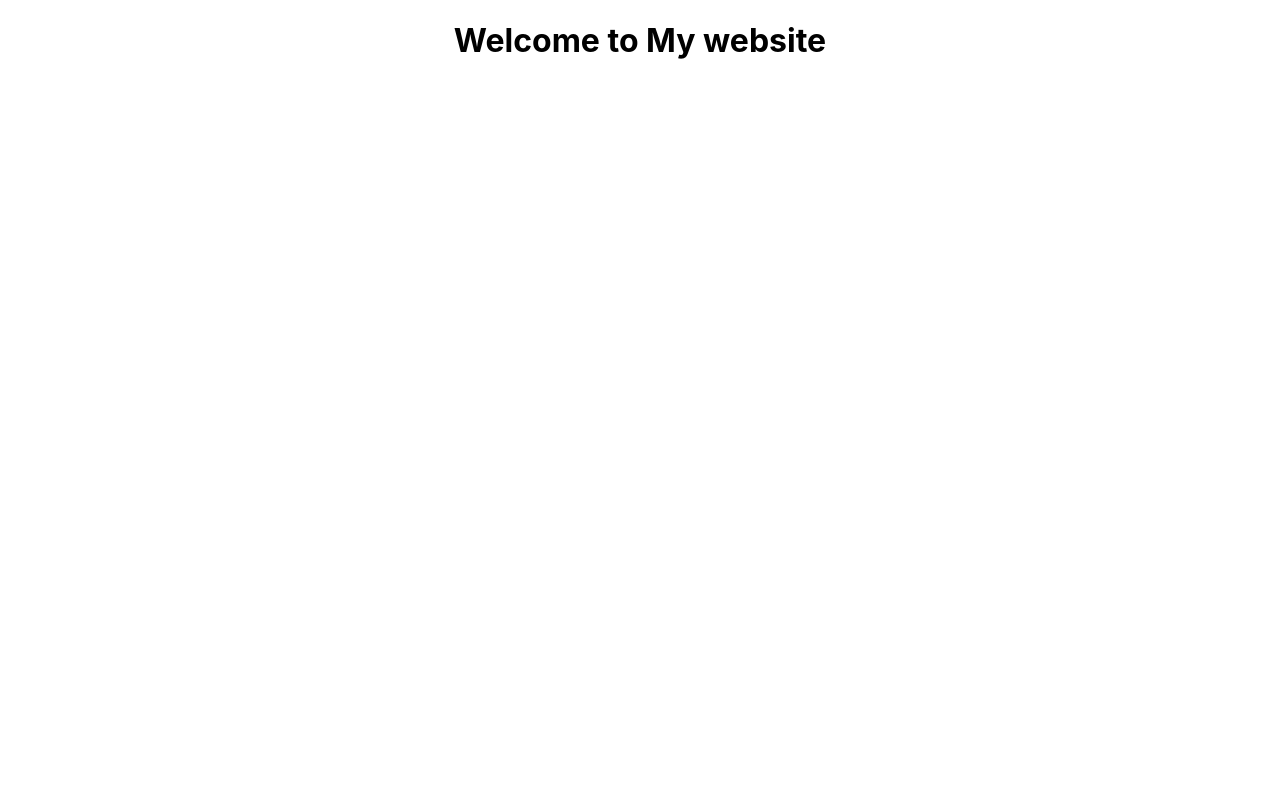
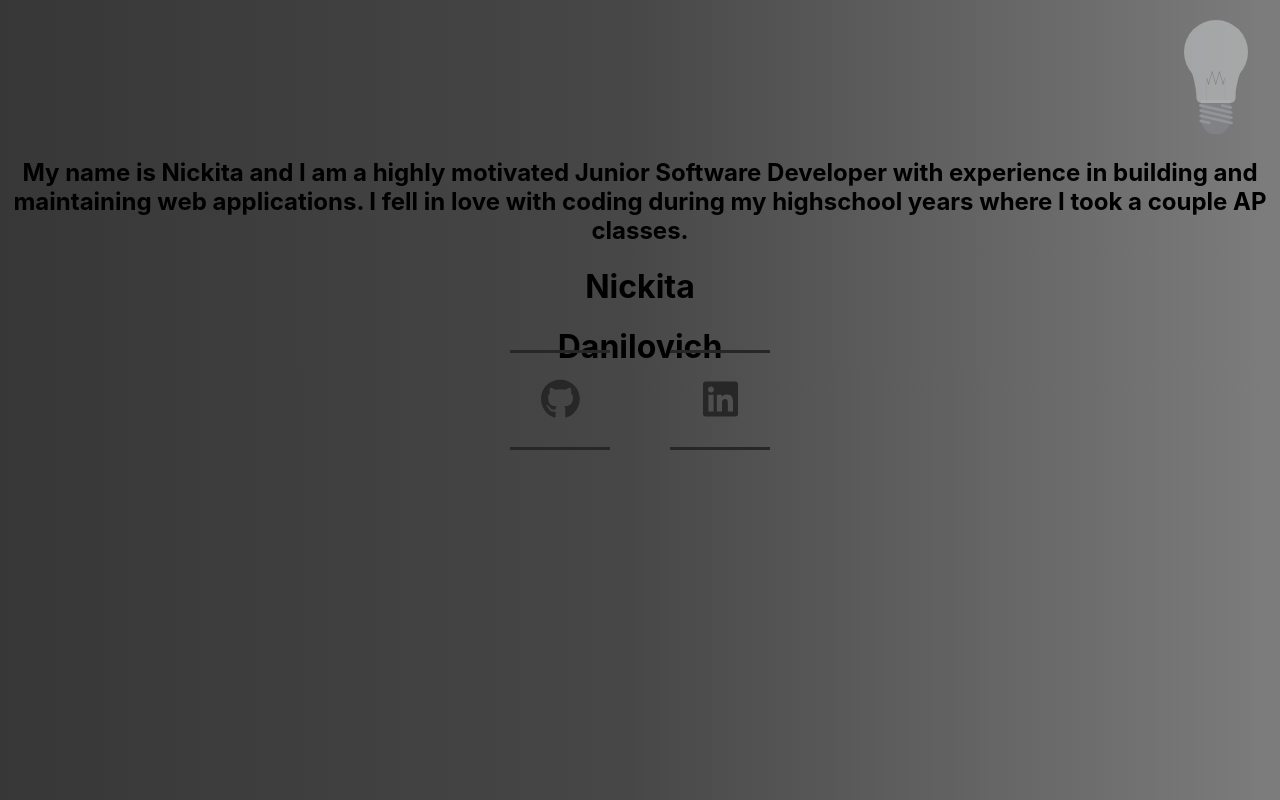
Before and after one commit to nickd0202/nickita_website, a React (Create React App) app: page / in a window 1280 px wide. Built offline with nearby package versions, Linux system fonts and the light colour scheme.

Commit message:
added simple layout and light mode button

```diff
--- a/package.json
+++ b/package.json
@@ -3,6 +3,10 @@
   "version": "0.1.0",
   "private": true,
   "dependencies": {
+    "@fortawesome/fontawesome-svg-core": "^6.4.0",
+    "@fortawesome/free-brands-svg-icons": "^6.4.0",
+    "@fortawesome/free-solid-svg-icons": "^6.4.0",
+    "@fortawesome/react-fontawesome": "^0.2.0",
     "@testing-library/jest-dom": "^5.16.5",
     "@testing-library/react": "^13.4.0",
     "@testing-library/user-event": "^13.5.0",
--- a/src/App.css
+++ b/src/App.css
@@ -2,37 +2,192 @@
   text-align: center;
 }
 
-.App-logo {
-  height: 40vmin;
-  pointer-events: none;
+/* body{
+  margin:0;
+  padding:0;
+  background: linear-gradient(90deg, rgba(55,55,55,1) 0%, rgba(71,71,71,1) 49%, rgba(124,124,124,1) 99%);
+} */
+.dark {
+  background: linear-gradient(90deg, rgba(55,55,55,1) 0%, rgba(71,71,71,1) 49%, rgba(124,124,124,1) 99%);;
+  color: #000000;
+}
+.light {
+  background: linear-gradient(90deg, rgba(231,231,231,1) 0%, rgba(209,209,209,1) 49%, rgba(176,176,176,1) 100%);
+  color: #000000;
 }
 
-@media (prefers-reduced-motion: no-preference) {
-  .App-logo {
-    animation: App-logo-spin infinite 20s linear;
-  }
+#bulb {
+  width: 5%;
+  margin-left: 90%;
+  margin-top: 20px;
+}
+.filament {
+  transition: all 0.2s ease;
+}
+.cls-5 {
+  transition: all 1s ease;
+}
+#toggle:checked ~ body {
+  background-color: red;
+}
+#toggle:checked ~ #bulb .filament {
+  fill: orange;
+}
+#toggle:checked ~ #bulb .cls-5 {
+  fill: #fff78c;
+}
+.prong {
+  fill: #6d6e71;
+}
+.cls-2 {
+  fill: #808285;
+}
+.cls-3 {
+  fill: #939598;
+}
+.cls-4 {
+  opacity: 0.51;
+}
+.cls-5 {
+  fill: #d1d3d4;
+}
+#toggle {
+  position: absolute;
+  appearance: none;
+  cursor: pointer;
+  left: -100%;
+  top: -100%;
+}
+#toggle + label {
+  font-family: sans-serif;
+  position: absolute;
+  cursor: pointer;
+  width: 60px;
+  height: 100px;
+  box-sizing: border-box;
+  -moz-box-sizing: border-box;
+  -webkit-box-sizing: border-box;
+  padding: 26px 10px;
+  font-size: 15px;
+  text-align: center;
+  -webkit-font-smoothing: antialiased;
+  cursor: pointer;
+  transition: all 500ms ease;
+  border: 2px solid black;
+  border-bottom: 30px solid black;
+}
+#toggle + label:after {
+  content: "OFF"
+}
+#toggle:checked + label {
+  border-top: 30px solid black;
+  border-bottom: 3px solid black;
+}
+#toggle:checked + label:after {
+  content: "ON";
 }
 
-.App-header {
-  background-color: #282c34;
-  min-height: 100vh;
-  display: flex;
-  flex-direction: column;
-  align-items: center;
-  justify-content: center;
-  font-size: calc(10px + 2vmin);
-  color: white;
+
+
+
+ul {
+  position:absolute;
+  top:50%;
+  left:50%;
+  transform:translate(-50%,-50%);
+  margin:0;
+  padding:0;
+  display:flex;
+}
+ul li {
+  list-style:none;
+}
+ul li a {
+  display:block;
+  position:relative;
+  width:100px;
+  height:100px;
+  line-height:100px;
+  font-size:40px;
+  text-align:center;
+  text-decoration:none;
+  color:#272727;
+  margin: 0 30px;
+  transition:.5s;
+}
+ul li a span {
+  position:absolute;
+  transition: transform .5s;
+}
+ul li a span:nth-child(1),
+ul li a span:nth-child(3){
+  width:100%;
+  height:3px;
+  background:#272727;
+}
+ul li a span:nth-child(1) {
+  top:0;
+  left:0;
+  transform-origin: right;
+}
+ul li a:hover span:nth-child(1) {
+  transform: scaleX(0);
+  transform-origin: left;
+  transition:transform .5s;
 }
 
-.App-link {
-  color: #61dafb;
+ul li a span:nth-child(3) {
+  bottom:0;
+  left:0;
+  transform-origin: left;
+}
+ul li a:hover span:nth-child(3) {
+  transform: scaleX(0);
+  transform-origin: right;
+  transition:transform .5s;
 }
 
-@keyframes App-logo-spin {
-  from {
-    transform: rotate(0deg);
-  }
-  to {
-    transform: rotate(360deg);
-  }
+ul li a span:nth-child(2),
+ul li a span:nth-child(4){
+  width:3px;
+  height:100%;
+  background:#272727;
 }
+ul li a span:nth-child(2) {
+  top:0;
+  left:0;
+  transform:scale(0);
+  transform-origin: bottom;
+}
+ul li a:hover span:nth-child(2) {
+  transform: scale(1);
+  transform-origin: top;
+  transition:transform .5s;
+}
+ul li a span:nth-child(4) {
+  top:0;
+  right:0;
+  transform:scale(0);
+  transform-origin: top;
+}
+ul li a:hover span:nth-child(4) {
+  transform: scale(1);
+  transform-origin: bottom;
+  transition:transform .5s;
+}
+
+.github:hover {
+  color: #db5252;
+}
+.github:hover span {
+  background: #db5252;
+}
+.linkedin:hover {
+  color: #1da1f2;
+}
+.linkedin:hover span {
+  background: #1da1f2;
+}
+ul li a .linkedin {
+  color: #1da1f2;
+}
--- a/src/App.js
+++ b/src/App.js
@@ -1,10 +1,88 @@
 import logo from './logo.svg';
+import React, {useState, useEffect} from 'react'
+import {FontAwesomeIcon} from '@fortawesome/react-fontawesome'
+import { faGithub, faLinkedin} from '@fortawesome/free-brands-svg-icons'
 import './App.css';
 
 function App() {
+
+  const [theme, setTheme] = useState('dark');
+
+  const toggleTheme = () => {
+    if (theme === 'light') {
+      setTheme('dark');
+    } else {
+      setTheme('light');
+    }
+  };
+  useEffect(() => {
+    localStorage.setItem('theme', theme);
+    document.body.className = theme;
+  }, [theme]);
+
   return (
-    <div className="App">
-      <h1>Welcome to My website</h1>
+    <div className={`App ${theme}`}>
+      <div className='Buttons'>
+      </div>
+
+      <div className = 'Bulb'>
+        <label for="toggle">
+        <input type="checkbox" name="toggle" id="toggle" onClick={toggleTheme} />
+          <svg xmlns="http://www.w3.org/2000/svg" id="bulb" viewBox="0 0 154.72 276.77">
+          <path d="M55.2 139.26l-.5 1.67 4.63 15.48.5-1.67-4.63-15.48zM85.62 123.84l-.5 1.67 4.63 15.48.49-1.67-4.62-15.48z" class="filament"/>
+          <path d="M90.24 139.32l-.49 1.67 4.62 15.48.5-1.67-4.63-15.48zM68.11 123.84l-.5 1.67 4.62 15.48.5-1.67-4.62-15.48z" class="filament"/>
+          <path d="M72.73 139.32l-.5 1.67 4.63 15.48.5-1.67-4.63-15.48zM58.85 154.8l.5 1.67 4.63-15.48-.5-1.67-4.63 15.48z" class="filament"/>
+          <path d="M76.36 154.8l.5 1.67 4.63-15.48-.5-1.67-4.63 15.48zM63.48 139.32l.5 1.67 4.62-15.48-.49-1.67-4.63 15.48zM80.99 139.32l.5 1.67 4.62-15.48-.49-1.67-4.63 15.48zM93.88 154.8l.49 1.67L99 140.99l-.5-1.67-4.62 15.48z" class="filament"/>
+          <rect width="2.36" height="59.85" x="53.05" y="138.65" class="prong" rx="1.18" ry="1.18"/>
+          <rect width="2.36" height="58.81" x="98.3" y="138.65" class="prong" rx="1.18" ry="1.18"/>
+          <path d="M41.05 193.11h71.61v46.03H41.05z" class="cls-2"/>
+          <ellipse cx="76.85" cy="239.14" class="cls-2" rx="35.81" ry="37.63"/>
+          <rect width="83" height="6.33" x="276.75" y="505.69" class="cls-3" rx="3.17" ry="3.17" transform="rotate(13.12 1474.696 -687.534)"/>
+          <rect width="83" height="6.33" x="277.26" y="518.19" class="cls-3" rx="3.17" ry="3.17" transform="rotate(13.12 1475.208 -675.038)"/>
+          <rect width="83" height="6.33" x="277.51" y="530.7" class="cls-3" rx="3.17" ry="3.17" transform="rotate(13.12 1475.454 -662.554)"/>
+          <rect width="27.39" height="6.33" x="278.36" y="536.89" class="cls-3" rx="3.17" ry="3.17" transform="rotate(13.12 1448.504 -656.327)"/>
+          <rect width="27.47" height="6.33" x="330.82" y="499.48" class="cls-3" rx="3.17" ry="3.17" transform="rotate(13.12 1500.99 -693.73)"/>
+          <g class="cls-4">
+            <rect width="94.5" height="30.6" x="30.11" y="169.86" class="cls-5" rx="12.26" ry="12.26"/>
+            <circle cx="77.36" cy="77.36" r="77.36" class="cls-5"/>
+            <path d="M16.24 124.35c4 0 13.86 40.77 13.86 57.21h94.5c0-16.44 9.88-57.21 13.86-57.21H16.24z" class="cls-5"/>
+          </g>
+          </svg>
+        </label>
+      </div>
+
+
+      <div className='About'>
+        <h2>My name is Nickita and I am a highly motivated Junior Software Developer with experience in building and maintaining web applications. I fell in love with coding during my highschool years where I took a couple AP classes. </h2>
+      </div>
+
+      <div className='Socials'>
+        <ul>
+          <li>
+            <a class="github" href="https://github.com/nickd0202" target="_blank"  rel="noreferrer">
+              <span></span>
+              <span></span>
+              <span></span>
+              <span></span>
+              <FontAwesomeIcon icon ={faGithub}> </FontAwesomeIcon>
+            </a>
+          </li>
+          <li>
+            <a class="linkedin" href="https://www.linkedin.com/in/nickita-danilovich" target="_blank" rel="noreferrer">
+              <span></span>
+              <span></span>
+              <span></span>
+              <span></span>
+              <FontAwesomeIcon icon ={faLinkedin}> </FontAwesomeIcon>
+            </a>
+          </li>
+        </ul>
+      </div>
+
+
+      <div className='Projects'></div>
+      <h1 class = "FN"> Nickita</h1>
+      <h1 class = "LN"> Danilovich</h1>
     </div>
   );
 }
```
Also changed, not shown: 1 other file (tests, documents, lock files or other folders).
